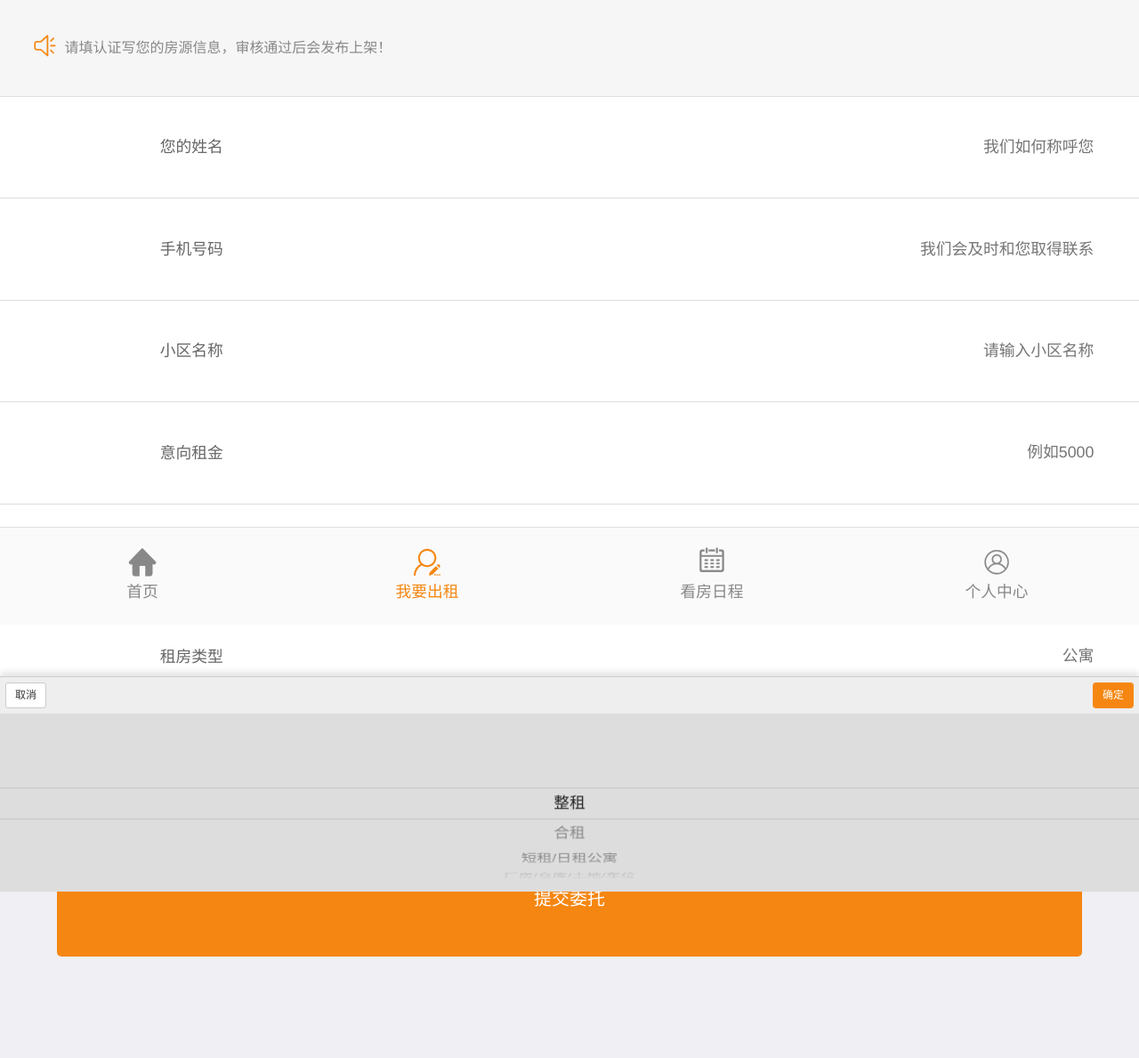
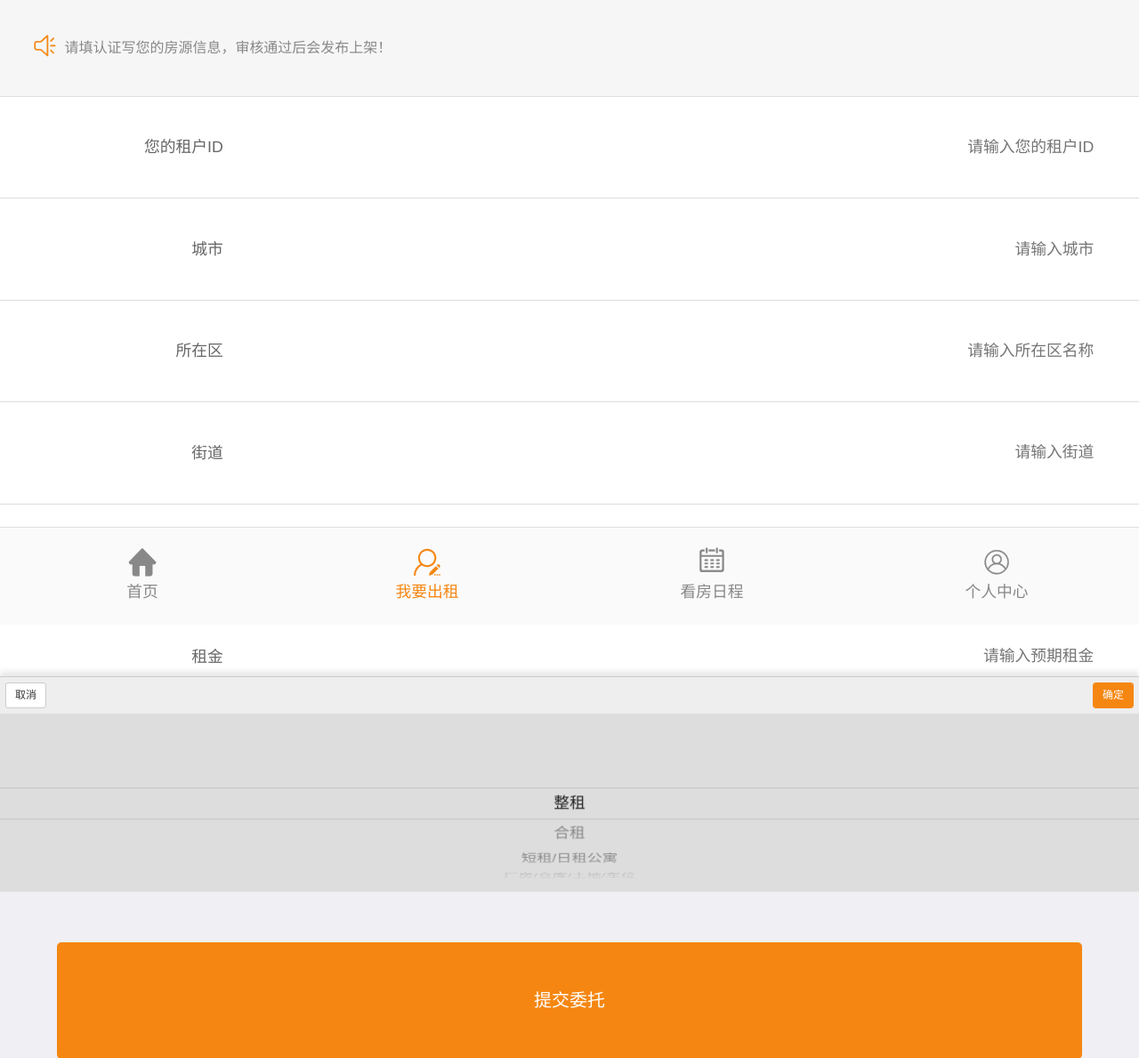
Before and after one commit to chengminggit/c2cWeb, a PHP site: page /lease.php in a window 1280 px wide. Shown: the part 98-1287 px from the top of the page at 89% size. Run offline with PHP 8.4, Linux system fonts and the light colour scheme.

Commit message:
register

```diff
--- a/user/lease.php
+++ b/user/lease.php
@@ -57,32 +57,37 @@
 				<div class="land-ctent land-ctenttwo clearfloat">
 					<ul>
 						<li class="box-s clearfloat">
-							<p class="tit fl">您的姓名</p>
-							<input type="text" name="" id="addname" value="" placeholder="我们如何称呼您" class="fl" />
+							<p class="tit fl">您的租户ID</p>
+							<input type="text" name="" id="addID" value="" placeholder="请输入您的租户ID" class="fl" />
 						</li>
 						<li class="box-s clearfloat">
-							<p class="tit fl">手机号码</p>
-							<input type="text" name="" id="addphone" value="" placeholder="我们会及时和您取得联系" class="fl" />
+							<p class="tit fl">城市</p>
+							<input type="text" name="" id="addcity" value="" placeholder="请输入城市" class="fl" />
 						</li>
 						<li class="box-s clearfloat">
-							<p class="tit fl">小区名称</p>
-							<input type="text" name="" id="addcommunityname" value="" placeholder="请输入小区名称" class="fl" />
+							<p class="tit fl">所在区</p>
+							<input type="text" name="" id="addcounty" value="" placeholder="请输入所在区名称" class="fl" />
 						</li>
 						<li class="box-s clearfloat">
-							<p class="tit fl">意向租金</p>
-							<input type="text" name="" id="addrent" value="" placeholder="例如5000" class="fl" />
+							<p class="tit fl">街道</p>
+							<input type="text" name="" id="addstreet" value="" placeholder="请输入街道" class="fl" />
 						</li>
 						<li class="box-s clearfloat">
-							<p class="tit fl">起租日期</p>
-							<input type="text" name="" id="addtime" value="" placeholder="请选择起租日期" class="fl" />
+							<p class="tit fl">面积</p>
+							<input type="text" name="" id="addarea" value="" placeholder="请输入房屋面积" class="fl" />
 							<!--<button id='demo2' data-options='{"type":"date","beginYear":2014,"endYear":2016}' class="btnfour mui-btn mui-btn-block fl day">请选择起租日期</button>-->
 							<!--<i class="iconfont icon-arrowright fl"></i>-->
 						</li>
 						<li class="box-s clearfloat" id='showUserPicker'>
-							<p class="tit fl">租房类型</p>
-							<input type="text" name="" id="addtype" value=""  placeholder="公寓" class="fl" />
+							<p class="tit fl">租金</p>
+							<input type="text" name="" id="addrent" value=""  placeholder="请输入预期租金" class="fl" />
 							<!--<i class="iconfont icon-arrowright fl"></i>-->
 						</li>
+						<li class="box-s clearfloat">
+							<p class="tit fl">房屋类型</p>
+							<input type="text" name="" id="addtype" value="" placeholder="1.宾馆；类型2.别墅；3.民房；4.公寓" class="fl" />
+						</li>
+
 						<!--<li class="box-s clearfloat">-->
 							<!--<p class="tit fl">意向户型</p>-->
 							<!--<input type="text" name="" id="" value="" readonly="readonly" placeholder="请选择户型" class="fl day" />-->
@@ -103,16 +108,17 @@
 		<script type="text/javascript">
 
 			$("#submit").on("click",function(){
-				var lessorName=$("#addname").val().trim();
-				var lessorPhone=$("#addphone").val().trim();
-				var communityName =$("#addcommunityname").val().trim();
+				var lessorID=$("#addID").val().trim();
+				var city=$("#addcity").val().trim();
+				var county =$("#addcounty").val().trim();
+				var street=$("#addstreet").val().trim();
+				var area=$("#addarea").val().trim();
 				var rent=$("#addrent").val().trim();
-				var rentTime=$("#addtime").val().trim();
-				var houseType=$("#addtype").val().trim();
+				var type=$("#addtype").val().trim();
 
 
-				if(lessorName==""||lessorPhone==""||communityName==""||rent==""||rentTime==""||houseType==""){
-					alert("姓名，手机号，小区名字，租金，日期，房屋种类不能为空");
+				if(lessorID==""||city==""||county==""||street==""||area==""||rent==""||type==""){
+					alert("租户ID，城市，所在区，街道，面积，租金，房屋类型不能为空");
 					return false;
 				}
 				else{
@@ -121,17 +127,18 @@
 						url:"dboperate/houselease-add.php",
 						async:false,
 						data:{
-							lessorName:lessorName,
-							lessorPhone:lessorPhone,
-							county:communityName,
+							lessorID:lessorID,
+							city:city,
+							county:county,
+							street:street,
+							area:area,
 							rent:rent,
-							rentTime:rentTime,
-							houseType:houseType
+							type:type
 						},
-						dataType:"json",
+						dataType:"text",
 						success:function(msg){
 							alert("添加预定成功"+msg);
-							window.location.href="house-details.php";
+							window.location.href="house-details1.php";
 
 						},
 						error: function(){
```
Also changed, not shown: user/dboperate/sign.php (line endings or trailing spaces).
